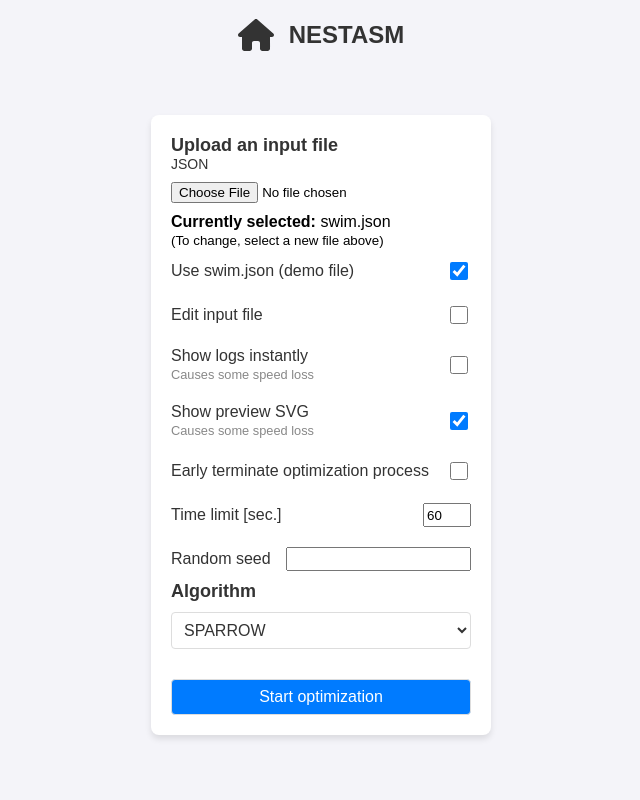
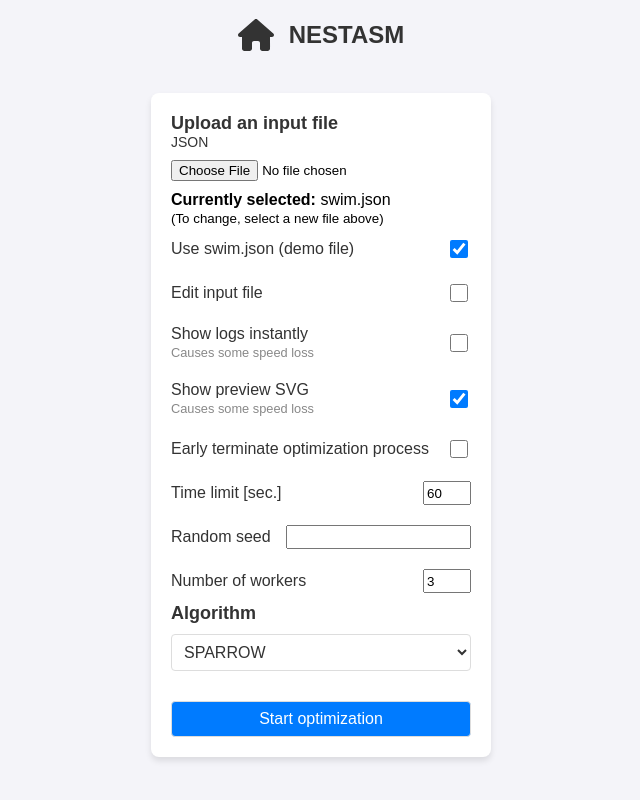
Before and after one commit to Waterboy1602/nestasm, a React (Vite) app: page / in a window 1280 px wide. Shown: the whole page, without its empty margins (319-959 px from the left). Built offline with nearby package versions, Linux system fonts and the light colour scheme.

Commit message:
Add nworkers option

```diff
--- a/src/App.tsx
+++ b/src/App.tsx
@@ -28,6 +28,7 @@ function App() {
   const [useEarlyTermination, setUseEarlyTermination] = useState(false);
   const [changeInputFile, setChangeInputFile] = useState(false);
   const [optimizationAlgo, setOptimizationAlgo] = useState(OptimizationAlgo.SPARROW);
+  const [nWorkers, setNWorkers] = useState(3);
   const [loading, setLoading] = useState(false);
   const [compressingPhase, setCompressingPhase] = useState(false);
 
@@ -161,6 +162,7 @@ function App() {
             timeLimit: useEarlyTermination ? undefined : timeLimit,
             seed: seed,
             useEarlyTermination: useEarlyTermination,
+            nWorkers: nWorkers,
           },
         });
 
@@ -316,6 +318,15 @@ function App() {
 
   const handleChangeUseEarlyTermination = (event: React.ChangeEvent<HTMLInputElement>): void => {
     setUseEarlyTermination(event.target.checked);
+  };
+
+  const handleChangeNWorkers = (event: React.ChangeEvent<HTMLInputElement>): void => {
+    const value = parseInt(event.target.value, 10);
+    if (!isNaN(value) && value >= 1) {
+      setNWorkers(value);
+    } else {
+      setNWorkers(2);
+    }
   };
 
   const downloadSVG = (): void => {
@@ -552,6 +563,18 @@ function App() {
                       data-testid="seedInput"
                     />
                   </label>
+
+                  <label className={styles.checkboxWrapper}>
+                    <span className={styles.numberLabel}>Number of workers</span>
+                    <input
+                      type="number"
+                      value={nWorkers}
+                      onChange={handleChangeNWorkers}
+                      min="1"
+                      className={styles.numberInput}
+                      data-testid="nWorkersInput"
+                    />
+                  </label>
                 </>
               )}
 
--- a/src/services/algorithmWorker.ts
+++ b/src/services/algorithmWorker.ts
@@ -3,10 +3,10 @@ import { FileType, Status, OptimizationAlgo } from "../Enums";
 import initWasm, * as wasm from "../wasm/wasm_jagua_rs";
 
 let wasmInitialized = false;
-const numThreads = navigator.hardwareConcurrency || 3;
 
 self.onmessage = async (event) => {
   const { type, payload } = event.data;
+  const numThreads = payload.nWorkers;
 
   if (!wasmInitialized) {
     try {
@@ -86,7 +86,8 @@ self.onmessage = async (event) => {
             payload.showPreviewSvg,
             timeLimitBigint,
             payload.seed,
-            payload.useEarlyTermination
+            payload.useEarlyTermination,
+            payload.nWorkers
           );
         }
       }
```
Also changed, not shown: 1 other file (tests, documents, lock files or other folders).
